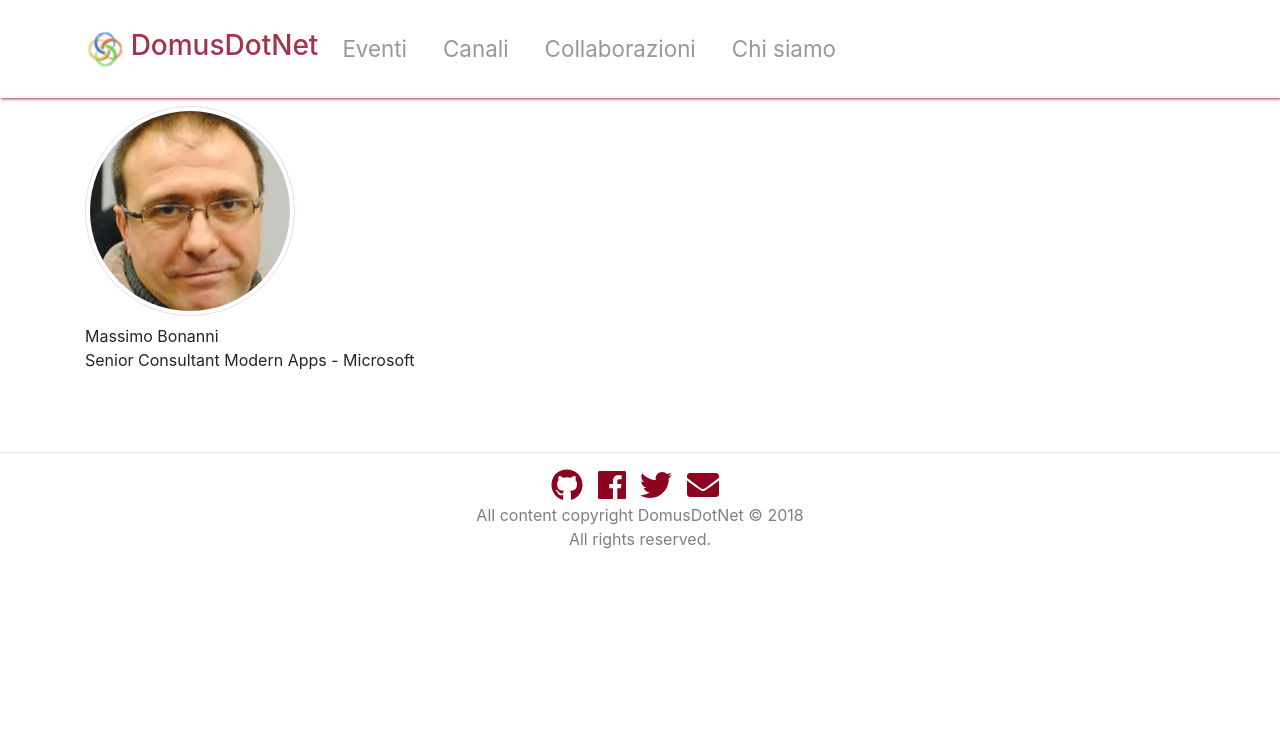
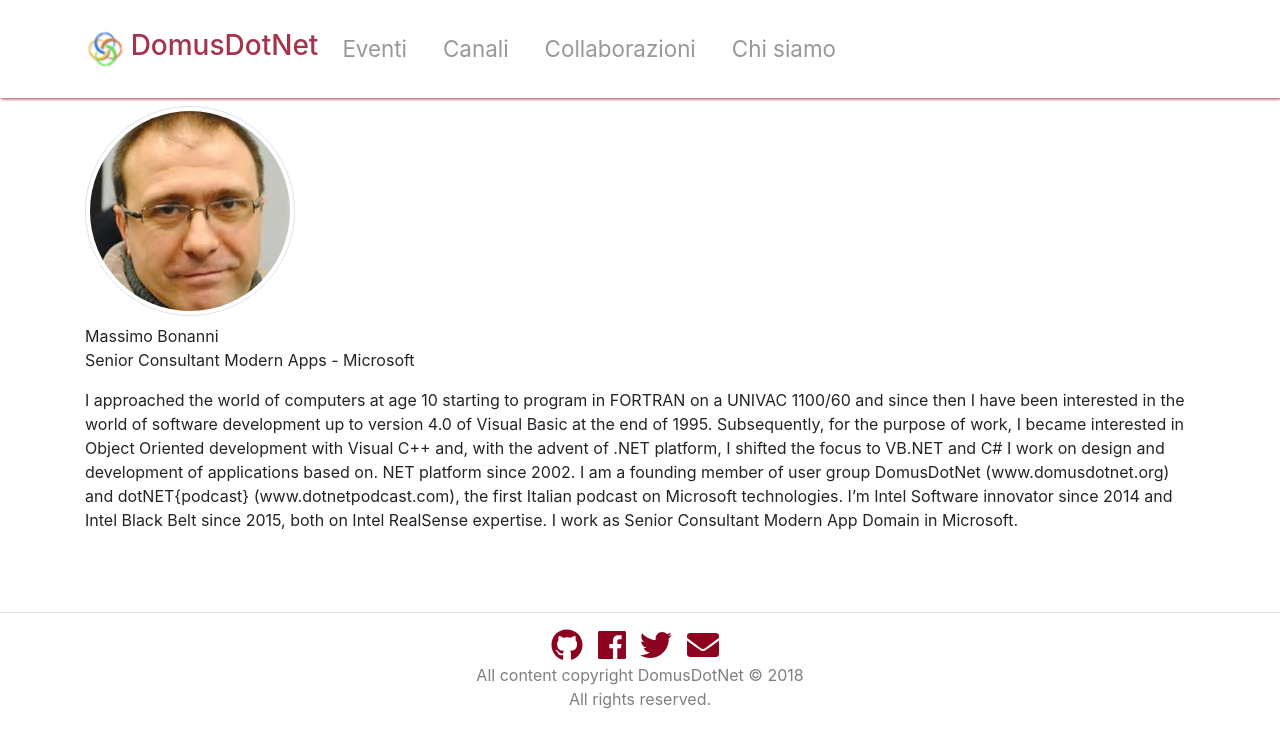
Before and after one commit to DomusDotNet/domusdotnet.github.io, a Jekyll site: the page built from _staff_members/bonanni_massimo.md, in a window 1280 px wide. Shown: the top 748 px of the page. Built offline with Jekyll 4.4.1, drawn with Linux system fonts in a browser that asks for light colours; nearby versions of some CDN libraries.

Commit message:
Aggiunta descrizione personale

```diff
--- a/_staff_members/bonanni_massimo.md
+++ b/_staff_members/bonanni_massimo.md
@@ -10,4 +10,9 @@
 role: co-lead
 co-founder: true
 ---
-<!-- Da inserire -->
+I approached the world of computers at age 10 starting to program in FORTRAN on a UNIVAC 1100/60 and since then I have been interested in the world of software development up to version 4.0 of Visual Basic at the end of 1995.
+Subsequently, for the purpose of work, I became interested in Object Oriented development with Visual C++ and, with the advent of .NET platform, I shifted the focus to VB.NET and C#
+I work on design and development of applications based on. NET platform since 2002.
+I am a founding member of user group DomusDotNet (www.domusdotnet.org) and dotNET{podcast} (www.dotnetpodcast.com), the first Italian podcast on Microsoft technologies.
+I'm Intel Software innovator since 2014 and Intel Black Belt since 2015, both on Intel RealSense expertise.
+I work as Senior Consultant Modern App Domain in Microsoft.
--- a/initiatives.html
+++ b/initiatives.html
@@ -14,7 +14,7 @@
 
         <div class="row">
             <div class="initiative-title col text-info">
-                DotNetPodcast
+                dotNET{podcast}
             </div>
         </div>
 
```
